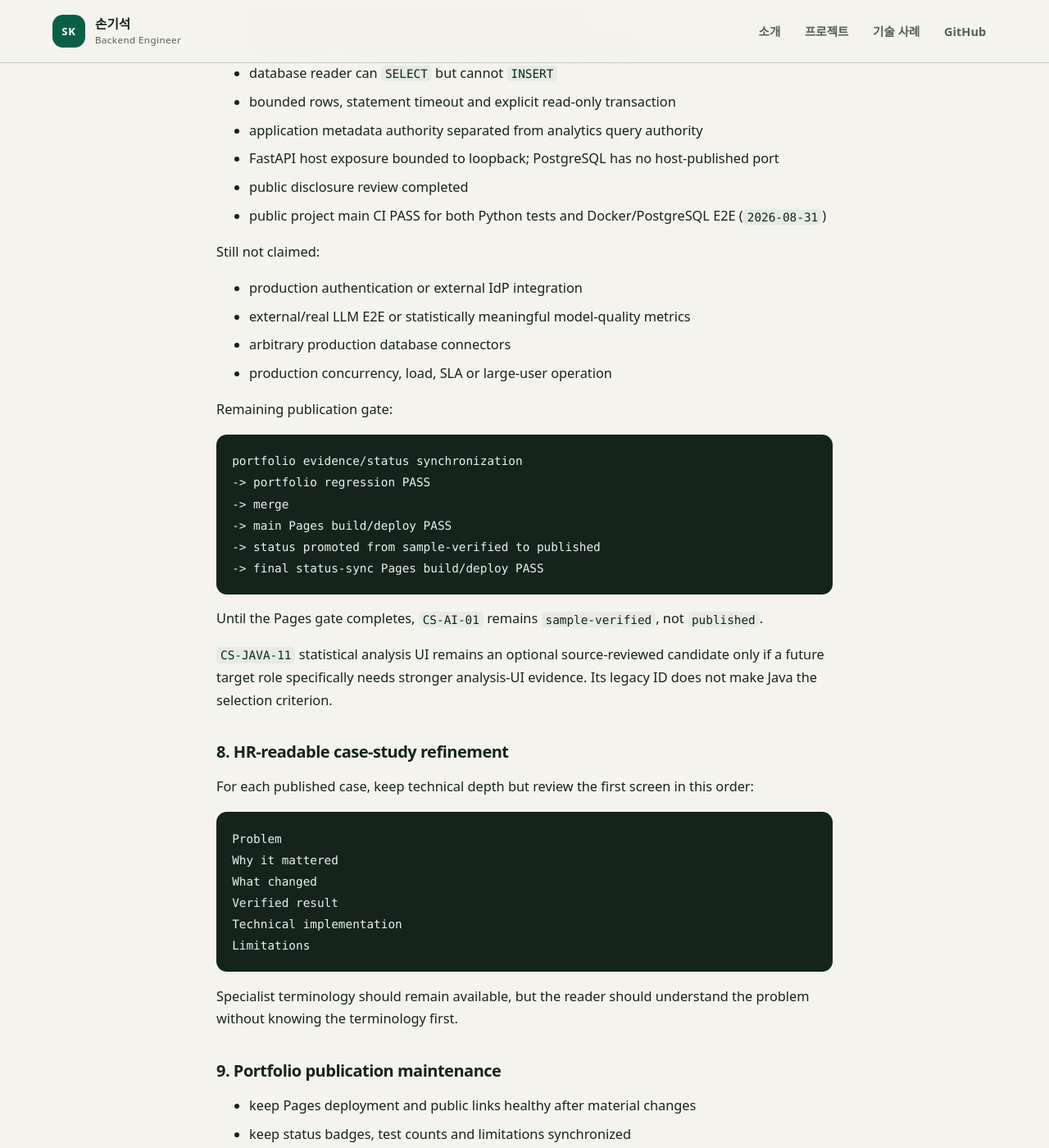
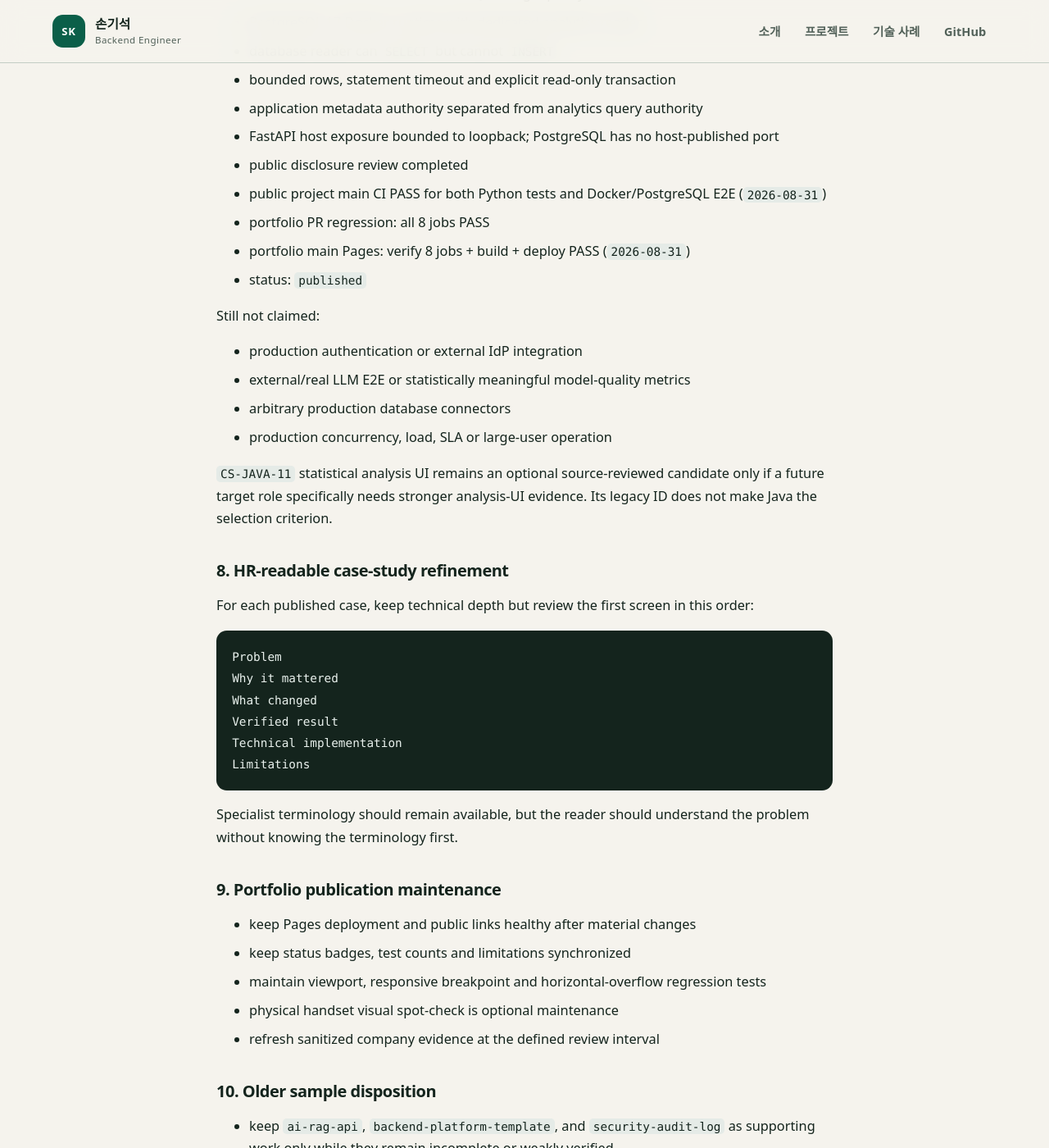
Before and after one commit to son1004007/engineering-career-portfolio, a Jekyll site: the page built from TASKS.md, in a window 1280 px wide and 1400 px high, scrolled down 4232 px. Shown: the whole window at 82% size. Built offline with Jekyll 4.4.1, drawn with Linux system fonts in a browser that asks for light colours; our own code applies the rules of GitHub Pages for plain Markdown files; some of the changed text lies outside the part shown.

Commit message:
docs: close Text2SQL publication task

````diff
--- a/TASKS.md
+++ b/TASKS.md
@@ -96,11 +96,11 @@ problem and result
 -> technology
 ```
 
-### 7. Python/FastAPI Data / AI Service Integration evidence - SAMPLE VERIFIED, PUBLICATION PENDING
+### 7. Python/FastAPI Data / AI Service Integration evidence - COMPLETE
 
 The capability gap identified by the independent Codex/Gemini review is now covered by one independently runnable public sample rather than another Java/Spring case.
 
-Implemented public project:
+Published public project evidence:
 
 > `Text2SQL Workspace` — Python/FastAPI multi-user Text2SQL backend with deterministic evaluation and PostgreSQL read-only Docker runtime verification
 
@@ -121,6 +121,9 @@ Verified scope:
 - FastAPI host exposure bounded to loopback; PostgreSQL has no host-published port
 - public disclosure review completed
 - public project main CI PASS for both Python tests and Docker/PostgreSQL E2E (`2026-08-31`)
+- portfolio PR regression: all 8 jobs PASS
+- portfolio main Pages: verify 8 jobs + build + deploy PASS (`2026-08-31`)
+- status: `published`
 
 Still not claimed:
 
@@ -128,19 +131,6 @@ Still not claimed:
 - external/real LLM E2E or statistically meaningful model-quality metrics
 - arbitrary production database connectors
 - production concurrency, load, SLA or large-user operation
-
-Remaining publication gate:
-
-```text
-portfolio evidence/status synchronization
--> portfolio regression PASS
--> merge
--> main Pages build/deploy PASS
--> status promoted from sample-verified to published
--> final status-sync Pages build/deploy PASS
-```
-
-Until the Pages gate completes, `CS-AI-01` remains `sample-verified`, not `published`.
 
 `CS-JAVA-11` statistical analysis UI remains an optional source-reviewed candidate only if a future target role specifically needs stronger analysis-UI evidence. Its legacy ID does not make Java the selection criterion.
 
@@ -164,7 +154,6 @@ Specialist terminology should remain available, but the reader should understand
 - keep Pages deployment and public links healthy after material changes
 - keep status badges, test counts and limitations synchronized
 - maintain viewport, responsive breakpoint and horizontal-overflow regression tests
-- check the capability-first landing page after the current Pages build/deploy completes
 - physical handset visual spot-check is optional maintenance
 - refresh sanitized company evidence at the defined review interval
 
````
